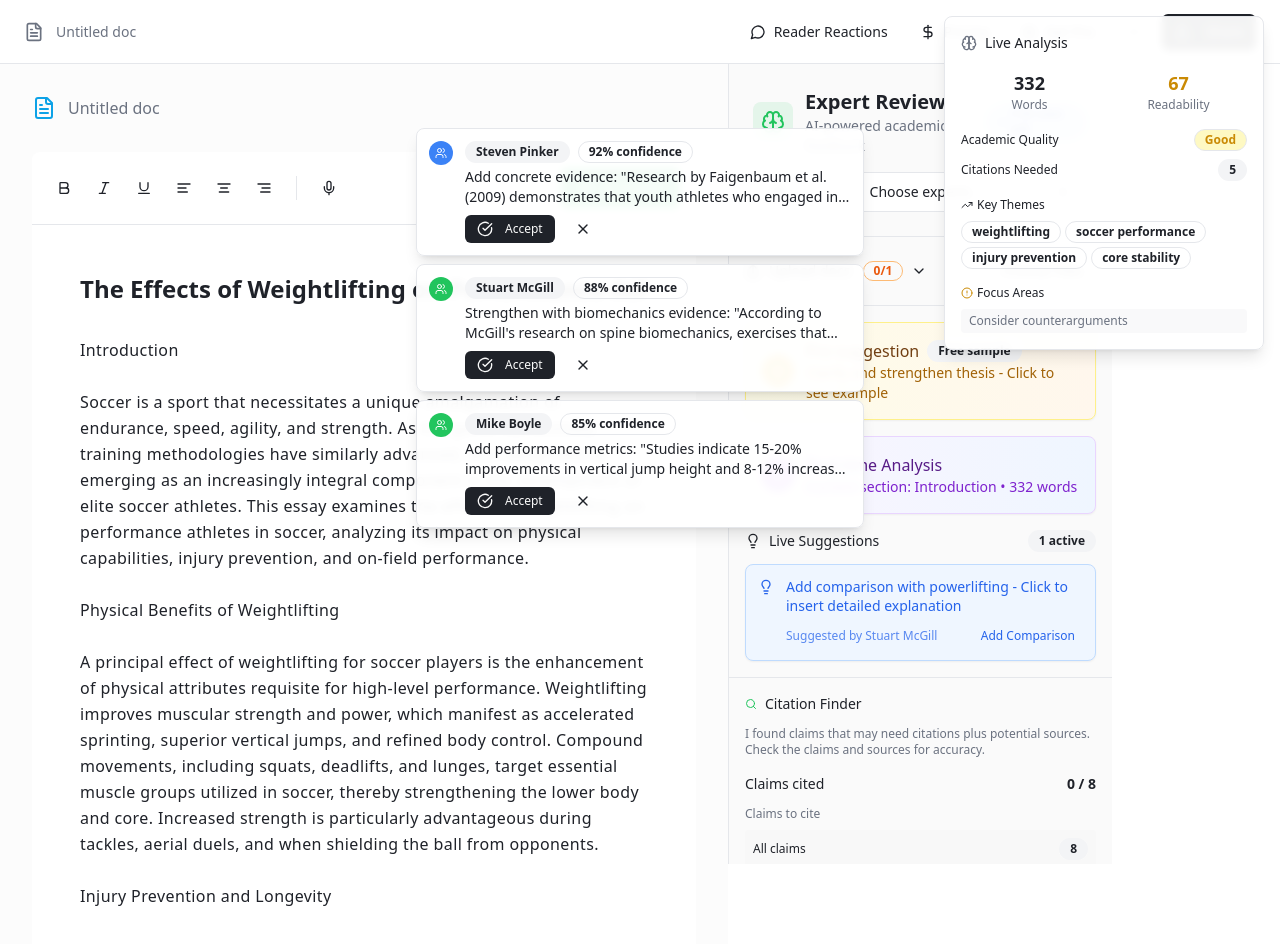
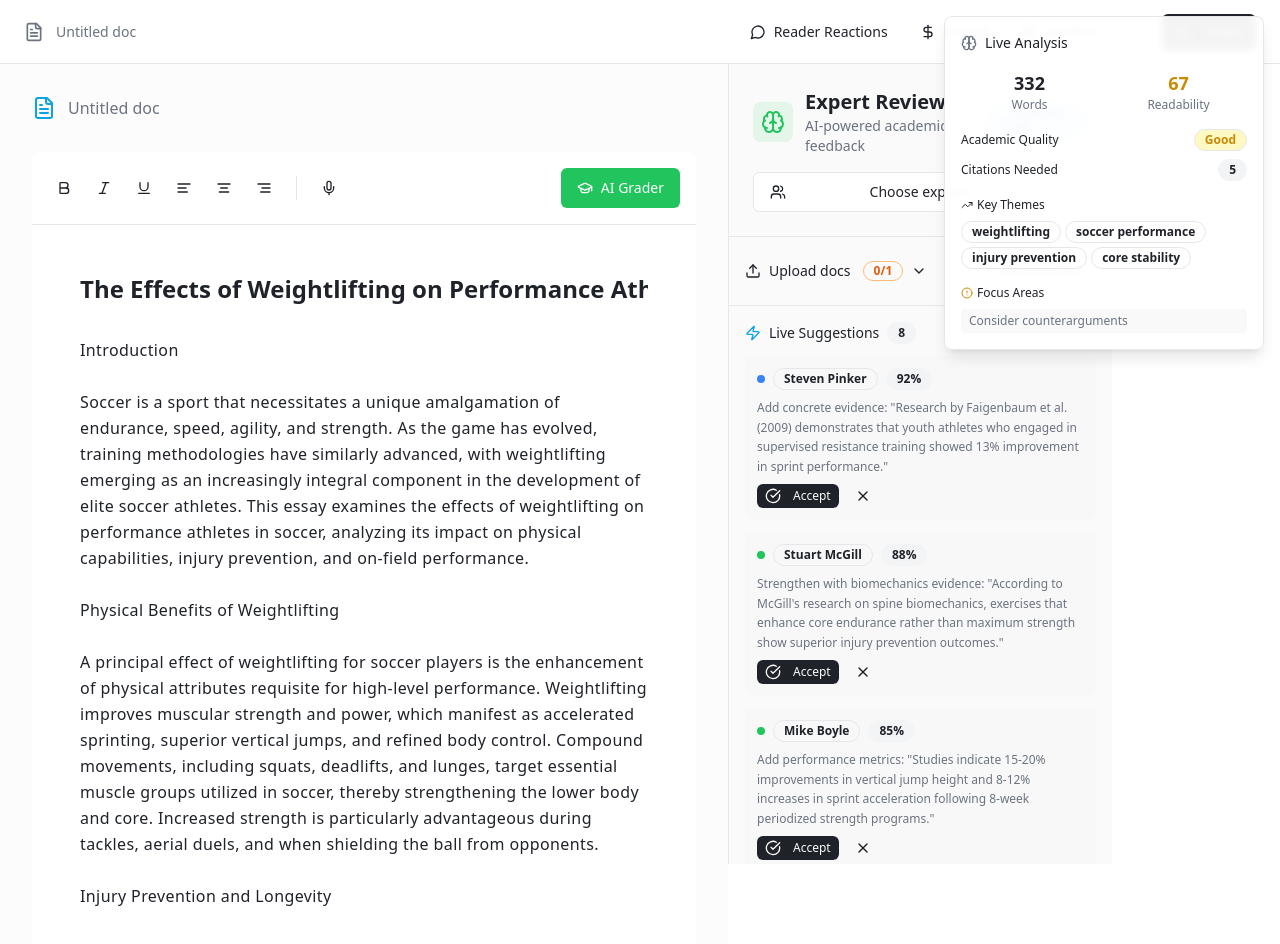
Before and after one commit to abrahamdreams/insight-writer-ai, a React (Vite) app: page / in a window 1280 px wide. Shown: the top 944 px of the page. Built offline with nearby package versions, Linux system fonts and the light colour scheme.

Commit message:
Fix: Move suggestions to sidebar

```diff
--- a/src/components/ExpertReview.tsx
+++ b/src/components/ExpertReview.tsx
@@ -1,4 +1,4 @@
-import { Brain, ChevronRight, Users, Lightbulb } from 'lucide-react';
+import { Brain, ChevronRight, Users, Lightbulb, CheckCircle, X, Zap } from 'lucide-react';
 import { Button } from '@/components/ui/button';
 import { Card } from '@/components/ui/card';
 import { Badge } from '@/components/ui/badge';
@@ -19,6 +19,16 @@ interface UploadedDocument {
   uploadedAt: Date;
 }
 
+interface LiveSuggestion {
+  id: string;
+  type: 'expert' | 'citation' | 'improvement';
+  expert?: string;
+  text: string;
+  suggestion: string;
+  position: number;
+  confidence: number;
+}
+
 interface ExpertReviewProps {
   contentProps?: {
     content?: string;
@@ -30,9 +40,20 @@ interface ExpertReviewProps {
   uploadedDocuments?: any[];
   onDocumentsChange?: (documents: any[]) => void;
   onPaywallTrigger?: (trigger: 'ai-limit' | 'document-limit') => void;
+  liveSuggestions?: LiveSuggestion[];
+  onAcceptSuggestion?: (suggestionId: string, text: string) => void;
+  onRejectSuggestion?: (suggestionId: string) => void;
 }
 
-const ExpertReview = ({ contentProps, uploadedDocuments = [], onDocumentsChange = () => {}, onPaywallTrigger }: ExpertReviewProps) => {
+const ExpertReview = ({
+  contentProps,
+  uploadedDocuments = [],
+  onDocumentsChange = () => {},
+  onPaywallTrigger,
+  liveSuggestions = [],
+  onAcceptSuggestion,
+  onRejectSuggestion
+}: ExpertReviewProps) => {
 
   const getContextualComments = () => {
     const baseComments = [
@@ -126,6 +147,64 @@ const ExpertReview = ({ contentProps, uploadedDocuments = [], onDocumentsChange
 
       {/* Content */}
       <div className="flex-1 overflow-y-auto">
+        {/* Live Suggestions */}
+        {liveSuggestions.length > 0 && (
+          <div className="p-4 border-b border-border">
+            <div className="flex items-center gap-2 mb-3">
+              <Zap className="h-4 w-4 text-accent" />
+              <h3 className="font-medium text-sm">Live Suggestions</h3>
+              <Badge variant="secondary" className="text-xs">{liveSuggestions.length}</Badge>
+            </div>
+            <div className="space-y-3">
+              {liveSuggestions.slice(0, 3).map((suggestion) => {
+                const getExpertColor = (expert?: string) => {
+                  switch (expert) {
+                    case 'Steven Pinker': return 'bg-blue-500';
+                    case 'Mike Boyle': return 'bg-green-500';
+                    case 'Stuart McGill': return 'bg-expert-accent';
+                    default: return 'bg-accent';
+                  }
+                };
+
+                return (
+                  <div key={suggestion.id} className="bg-muted/30 rounded-lg p-3 space-y-2">
+                    <div className="flex items-center gap-2">
+                      <div className={`w-2 h-2 rounded-full ${getExpertColor(suggestion.expert)}`} />
+                      {suggestion.expert && (
+                        <Badge variant="outline" className="text-xs">{suggestion.expert}</Badge>
+                      )}
+                      <Badge variant="secondary" className="text-xs">
+                        {Math.round(suggestion.confidence * 100)}%
+                      </Badge>
+                    </div>
+                    <p className="text-xs text-muted-foreground leading-relaxed">
+                      {suggestion.suggestion}
+                    </p>
+                    <div className="flex gap-2">
+                      <Button
+                        size="sm"
+                        onClick={() => onAcceptSuggestion?.(suggestion.id, suggestion.text)}
+                        className="h-6 text-xs px-2"
+                      >
+                        <CheckCircle className="h-3 w-3 mr-1" />
+                        Accept
+                      </Button>
+                      <Button
+                        size="sm"
+                        variant="ghost"
+                        onClick={() => onRejectSuggestion?.(suggestion.id)}
+                        className="h-6 text-xs px-2"
+                      >
+                        <X className="h-3 w-3" />
+                      </Button>
+                    </div>
+                  </div>
+                );
+              })}
+            </div>
+          </div>
+        )}
+
         {/* Proactive Assistant */}
         {contentProps?.content && (
           <div className="p-4 border-b border-border">
--- a/src/components/InlineSuggestions.tsx
+++ /dev/null
@@ -1,115 +0,0 @@
-import React from 'react';
-import { Button } from '@/components/ui/button';
-import { Card } from '@/components/ui/card';
-import { Badge } from '@/components/ui/badge';
-import { CheckCircle, X, Users, Quote, Lightbulb } from 'lucide-react';
-
-interface Suggestion {
-  id: string;
-  type: 'expert' | 'citation' | 'improvement';
-  expert?: string;
-  text: string;
-  suggestion: string;
-  position: number;
-  confidence: number;
-}
-
-interface InlineSuggestionsProps {
-  suggestions: Suggestion[];
-  cursorPosition: number;
-  onAccept: (suggestionId: string, text: string) => void;
-  onReject: (suggestionId: string) => void;
-  containerRect?: DOMRect;
-}
-
-const InlineSuggestions: React.FC<InlineSuggestionsProps> = ({
-  suggestions,
-  cursorPosition,
-  onAccept,
-  onReject,
-  containerRect
-}) => {
-  // Filter suggestions near cursor position (within 50 characters)
-  const nearCursorSuggestions = suggestions.filter(
-    suggestion => Math.abs(suggestion.position - cursorPosition) <= 50
-  ).slice(0, 3); // Limit to 3 suggestions to avoid clutter
-
-  if (nearCursorSuggestions.length === 0) return null;
-
-  const getExpertColor = (expert?: string) => {
-    switch (expert) {
-      case 'Steven Pinker': return 'bg-blue-500';
-      case 'Mike Boyle': return 'bg-green-500';
-      case 'Stuart McGill': return 'bg-expert-accent';
-      default: return 'bg-accent';
-    }
-  };
-
-  const getSuggestionIcon = (type: string) => {
-    switch (type) {
-      case 'expert': return Users;
-      case 'citation': return Quote;
-      case 'improvement': return Lightbulb;
-      default: return Lightbulb;
-    }
-  };
-
-  return (
-    <div className="fixed left-1/2 transform -translate-x-1/2 top-32 z-50 max-w-md">
-      <div className="space-y-2">
-        {nearCursorSuggestions.map((suggestion) => {
-          const Icon = getSuggestionIcon(suggestion.type);
-
-          return (
-            <Card key={suggestion.id} className="p-3 bg-card/95 backdrop-blur-sm border shadow-lg animate-in slide-in-from-top-2">
-              <div className="flex items-start gap-3">
-                <div className={`p-1.5 rounded-full ${getExpertColor(suggestion.expert)}`}>
-                  <Icon className="h-3 w-3 text-white" />
-                </div>
-
-                <div className="flex-1 min-w-0">
-                  <div className="flex items-center gap-2 mb-1">
-                    {suggestion.expert && (
-                      <Badge variant="secondary" className="text-xs">
-                        {suggestion.expert}
-                      </Badge>
-                    )}
-                    <Badge variant="outline" className="text-xs">
-                      {Math.round(suggestion.confidence * 100)}% confidence
-                    </Badge>
-                  </div>
-
-                  <p className="text-sm text-foreground mb-2 line-clamp-2">
-                    {suggestion.suggestion}
-                  </p>
-
-                  <div className="flex gap-2">
-                    <Button
-                      size="sm"
-                      variant="default"
-                      onClick={() => onAccept(suggestion.id, suggestion.text)}
-                      className="h-7 text-xs"
-                    >
-                      <CheckCircle className="h-3 w-3 mr-1" />
-                      Accept
-                    </Button>
-                    <Button
-                      size="sm"
-                      variant="ghost"
-                      onClick={() => onReject(suggestion.id)}
-                      className="h-7 text-xs"
-                    >
-                      <X className="h-3 w-3" />
-                    </Button>
-                  </div>
-                </div>
-              </div>
-            </Card>
-          );
-        })}
-      </div>
-    </div>
-  );
-};
-
-export default InlineSuggestions;
--- a/src/components/InteractiveEditor.tsx
+++ b/src/components/InteractiveEditor.tsx
@@ -1,6 +1,5 @@
 import React, { useState, useRef, useEffect } from 'react';
 import DocumentEditor from './DocumentEditor';
-import InlineSuggestions from './InlineSuggestions';
 import TextAnalysisOverlay from './TextAnalysisOverlay';
 
 interface Suggestion {
@@ -15,10 +14,11 @@ interface Suggestion {
 
 interface InteractiveEditorProps {
   onContentChange?: (content: string, cursorPosition: number) => void;
+  onSuggestionsChange?: (suggestions: Suggestion[]) => void;
 }
 
 const InteractiveEditor = React.forwardRef<any, InteractiveEditorProps>(
-  ({ onContentChange }, ref) => {
+  ({ onContentChange, onSuggestionsChange }, ref) => {
     const [suggestions, setSuggestions] = useState<Suggestion[]>([]);
     const [currentContent, setCurrentContent] = useState('');
     const [cursorPosition, setCursorPosition] = useState(0);
@@ -112,6 +112,7 @@ const InteractiveEditor = React.forwardRef<any, InteractiveEditorProps>(
       const timeoutId = setTimeout(() => {
         const newSuggestions = generateSuggestions(content, cursor);
         setSuggestions(newSuggestions);
+        onSuggestionsChange?.(newSuggestions);
       }, 1000);
 
       return () => clearTimeout(timeoutId);
@@ -123,19 +124,26 @@ const InteractiveEditor = React.forwardRef<any, InteractiveEditorProps>(
       }
 
       // Remove the accepted suggestion
-      setSuggestions(prev => prev.filter(s => s.id !== suggestionId));
+      const updatedSuggestions = suggestions.filter(s => s.id !== suggestionId);
+      setSuggestions(updatedSuggestions);
+      onSuggestionsChange?.(updatedSuggestions);
     };
 
     const handleRejectSuggestion = (suggestionId: string) => {
-      setSuggestions(prev => prev.filter(s => s.id !== suggestionId));
+      const updatedSuggestions = suggestions.filter(s => s.id !== suggestionId);
+      setSuggestions(updatedSuggestions);
+      onSuggestionsChange?.(updatedSuggestions);
     };
 
-    // Forward ref methods
+    // Expose methods for parent to access suggestions
     React.useImperativeHandle(ref, () => ({
       getContent: () => documentEditorRef.current?.getContent(),
       getCursorPosition: () => documentEditorRef.current?.getCursorPosition(),
       insertText: (text: string) => documentEditorRef.current?.insertText(text),
-      insertWithHighlight: (text: string) => documentEditorRef.current?.insertWithHighlight(text)
+      insertWithHighlight: (text: string) => documentEditorRef.current?.insertWithHighlight(text),
+      getSuggestions: () => suggestions,
+      acceptSuggestion: handleAcceptSuggestion,
+      rejectSuggestion: handleRejectSuggestion
     }));
 
     return (
@@ -143,13 +151,6 @@ const InteractiveEditor = React.forwardRef<any, InteractiveEditorProps>(
         <DocumentEditor
           ref={documentEditorRef}
           onContentChange={handleContentChange}
-        />
-
-        <InlineSuggestions
-          suggestions={suggestions}
-          cursorPosition={cursorPosition}
-          onAccept={handleAcceptSuggestion}
-          onReject={handleRejectSuggestion}
         />
 
         <TextAnalysisOverlay
--- a/src/pages/Index.tsx
+++ b/src/pages/Index.tsx
@@ -16,7 +16,8 @@ const Index = () => {
   const [paywallTrigger, setPaywallTrigger] = useState<'ai-limit' | 'document-limit'>('ai-limit');
   const [showPricing, setShowPricing] = useState(false);
   const [showReaderReactions, setShowReaderReactions] = useState(false);
-  const documentEditorRef = useRef<{ getContent: () => string; getCursorPosition: () => number; insertText: (text: string) => void; insertWithHighlight: (text: string) => void } | null>(null);
+  const [liveSuggestions, setLiveSuggestions] = useState<any[]>([]);
+  const documentEditorRef = useRef<any>(null);
 
   const handleInsertText = (text: string) => {
     if (documentEditorRef.current) {
@@ -54,6 +55,7 @@ const Index = () => {
           <InteractiveEditor
             ref={documentEditorRef}
             onContentChange={handleContentChange}
+            onSuggestionsChange={setLiveSuggestions}
           />
           <ExpertReview
             contentProps={{
@@ -66,6 +68,9 @@ const Index = () => {
             uploadedDocuments={uploadedDocuments}
             onDocumentsChange={setUploadedDocuments}
             onPaywallTrigger={handlePaywallTrigger}
+            liveSuggestions={liveSuggestions}
+            onAcceptSuggestion={documentEditorRef.current?.acceptSuggestion}
+            onRejectSuggestion={documentEditorRef.current?.rejectSuggestion}
           />
 
           {/* Reader Reactions - Slide in from right */}
```
